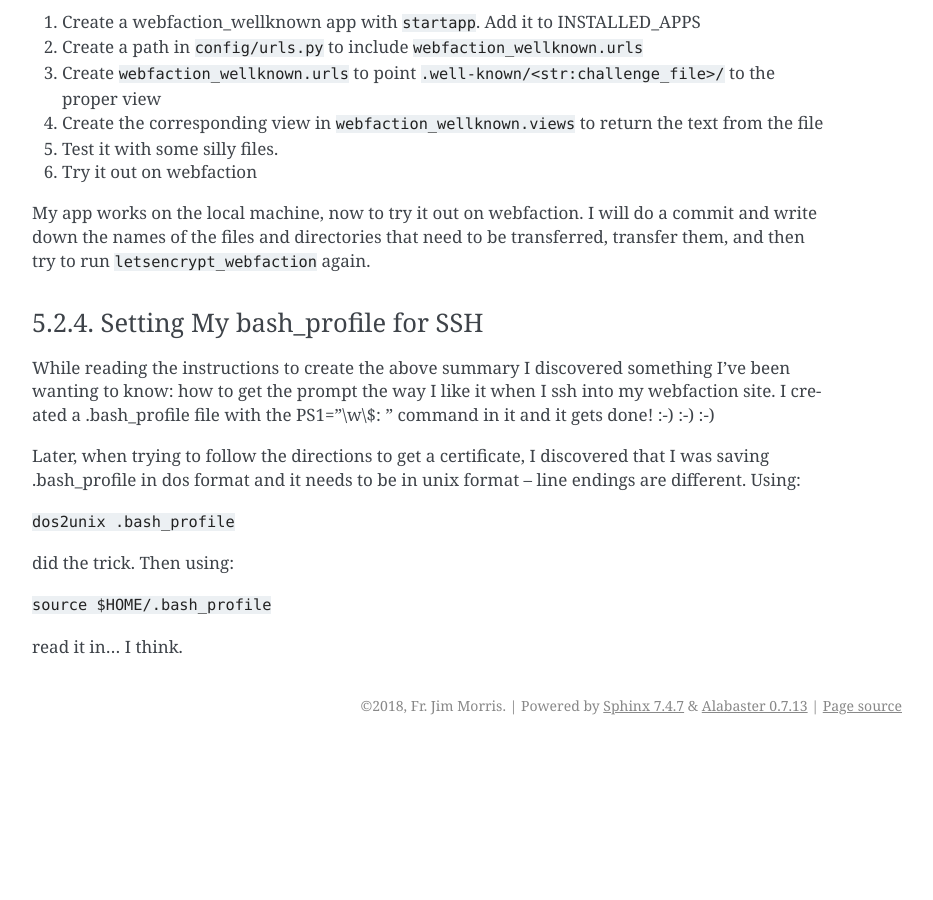
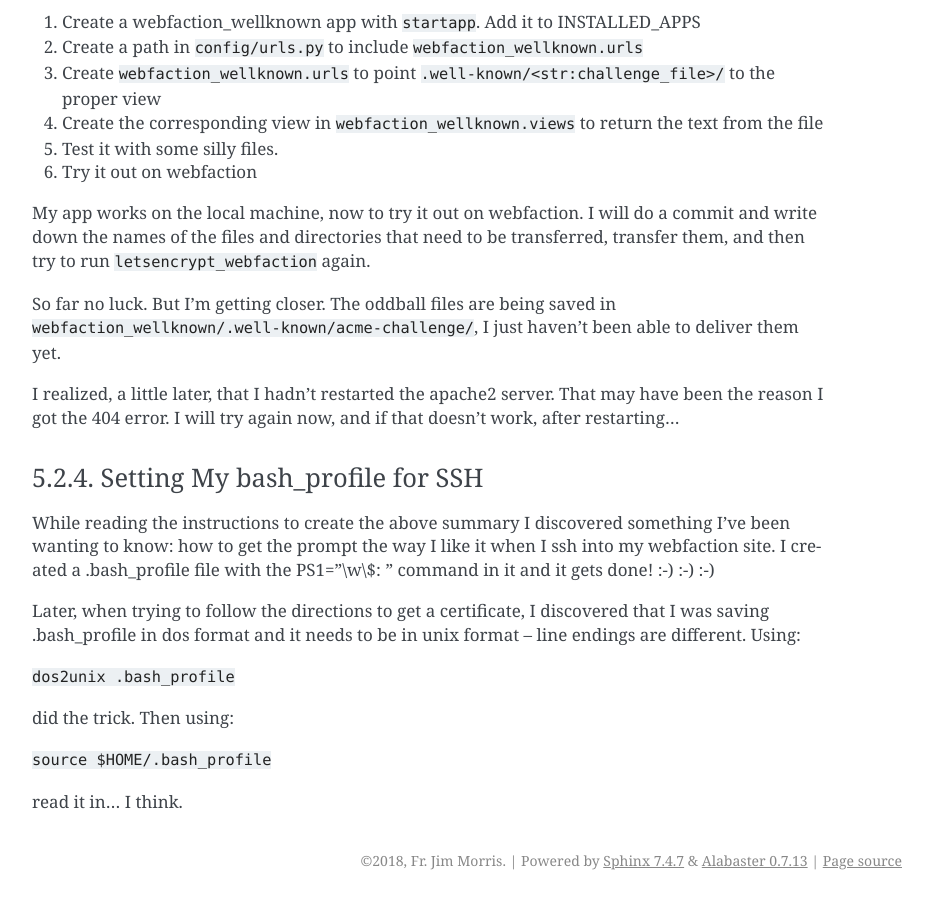
Before and after one commit to JMorris1575/confirmation2018, a Sphinx documentation site: the page built from docs/deployment.rst, in a window 1280 px wide and 900 px high, scrolled down 4616 px. Shown: the whole window, without its empty margins (338-1271 px from the left). Built offline with Sphinx 7.4.7, drawn with Linux system fonts in a browser that asks for light colours; before the commit the page ends 5361 px from its top, so only the background shows below that.

Commit message:
Acme-challenge can now be found - file path corrected

```diff
--- a/docs/deployment.rst
+++ b/docs/deployment.rst
@@ -204,6 +204,12 @@ I think what I have to do is:
 My app works on the local machine, now to try it out on webfaction. I will do a commit and write down the names of the
 files and directories that need to be transferred, transfer them, and then try to run ``letsencrypt_webfaction`` again.
 
+So far no luck. But I'm getting closer. The oddball files are being saved in
+``webfaction_wellknown/.well-known/acme-challenge/``, I just haven't been able to deliver them yet.
+
+I realized, a little later, that I hadn't restarted the apache2 server. That may have been the reason I got the 404
+error. I will try again now, and if that doesn't work, after restarting...
+
 
 
 Setting My bash_profile for SSH
```
Also changed, not shown: 1 other file.
